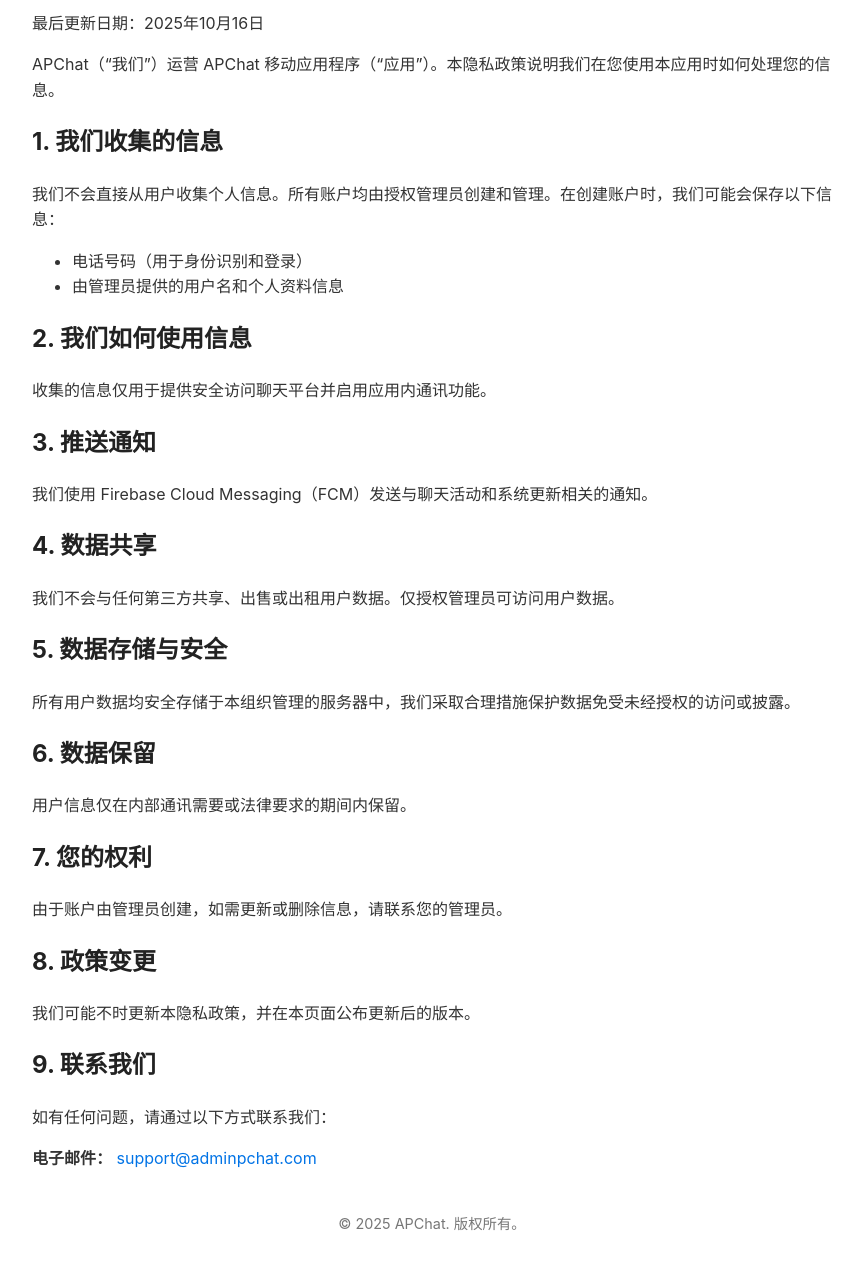
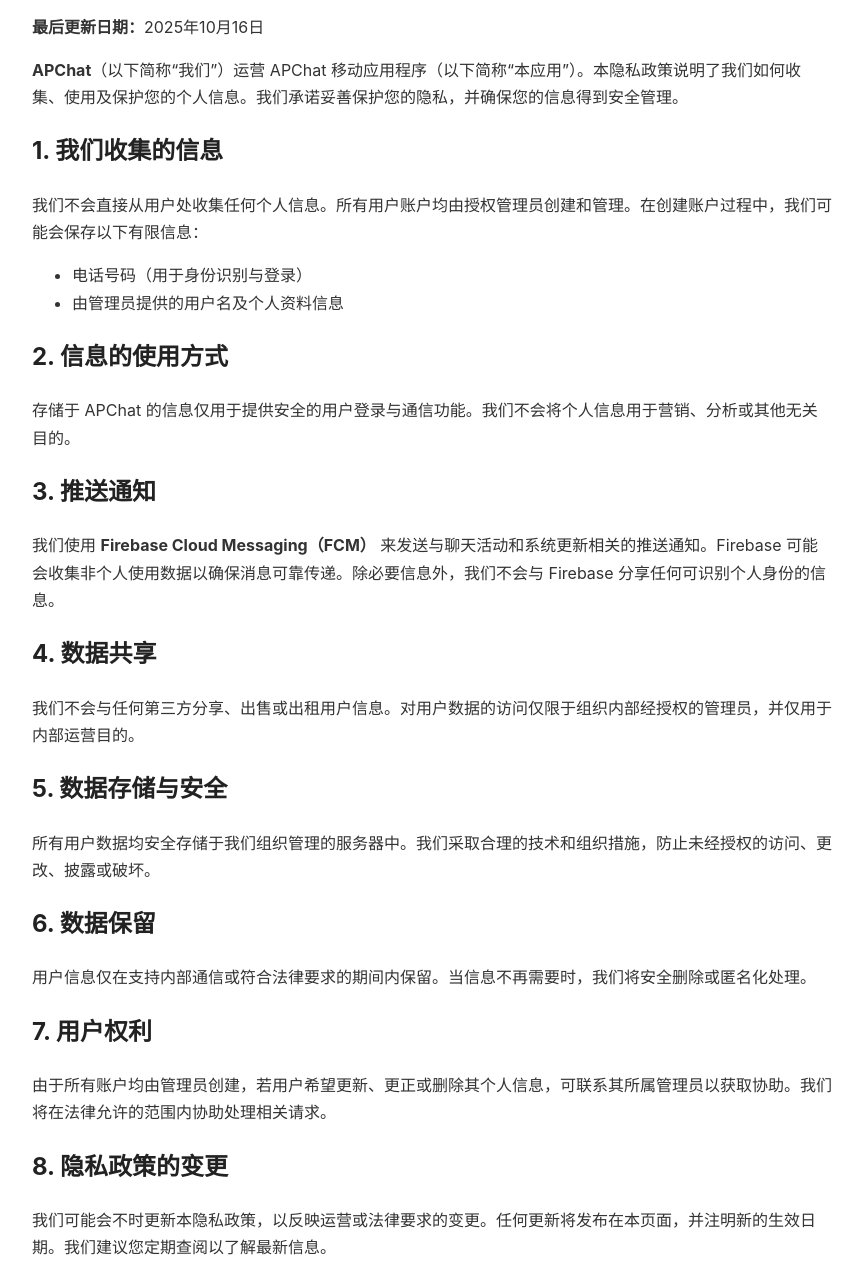
Before and after one commit to apchat-dev/apchat-privacy, a plain HTML site: page privacy-zh.html in a window 1280 px wide. Shown: the part 102-1381 px from the top of the page, without its empty margins (208-1071 px from the left). Drawn offline with Linux system fonts and the light colour scheme.

Commit message:
feat(App): Update privacy-zh.html

```diff
--- a/privacy-zh.html
+++ b/privacy-zh.html
@@ -5,51 +5,73 @@
   <meta name="viewport" content="width=device-width, initial-scale=1.0" />
   <title>隐私政策 - APChat</title>
   <style>
-    body { font-family: -apple-system, BlinkMacSystemFont, "Segoe UI", Roboto, sans-serif; line-height: 1.6; max-width: 800px; margin: 40px auto; padding: 0 20px; color: #333; }
-    h1, h2 { color: #222; }
-    footer { text-align: center; margin-top: 40px; font-size: 0.9rem; color: #777; }
-    a { color: #0073e6; text-decoration: none; }
-    a:hover { text-decoration: underline; }
+    body {
+      font-family: -apple-system, BlinkMacSystemFont, "Segoe UI", Roboto, sans-serif;
+      line-height: 1.7;
+      max-width: 800px;
+      margin: 40px auto;
+      padding: 0 20px;
+      color: #333;
+    }
+    h1, h2 {
+      color: #222;
+    }
+    footer {
+      text-align: center;
+      margin-top: 40px;
+      font-size: 0.9rem;
+      color: #777;
+    }
+    a {
+      color: #0073e6;
+      text-decoration: none;
+    }
+    a:hover {
+      text-decoration: underline;
+    }
   </style>
 </head>
 <body>
+
   <h1>隐私政策</h1>
-  <p>最后更新日期：2025年10月16日</p>
+  <p><strong>最后更新日期：</strong>2025年10月16日</p>
 
-  <p>APChat（“我们”）运营 APChat 移动应用程序（“应用”）。本隐私政策说明我们在您使用本应用时如何处理您的信息。</p>
+  <p><strong>APChat</strong>（以下简称“我们”）运营 APChat 移动应用程序（以下简称“本应用”）。本隐私政策说明了我们如何收集、使用及保护您的个人信息。我们承诺妥善保护您的隐私，并确保您的信息得到安全管理。</p>
 
   <h2>1. 我们收集的信息</h2>
-  <p>我们不会直接从用户收集个人信息。所有账户均由授权管理员创建和管理。在创建账户时，我们可能会保存以下信息：</p>
+  <p>我们不会直接从用户处收集任何个人信息。所有用户账户均由授权管理员创建和管理。在创建账户过程中，我们可能会保存以下有限信息：</p>
   <ul>
-    <li>电话号码（用于身份识别和登录）</li>
-    <li>由管理员提供的用户名和个人资料信息</li>
+    <li>电话号码（用于身份识别与登录）</li>
+    <li>由管理员提供的用户名及个人资料信息</li>
   </ul>
 
-  <h2>2. 我们如何使用信息</h2>
-  <p>收集的信息仅用于提供安全访问聊天平台并启用应用内通讯功能。</p>
+  <h2>2. 信息的使用方式</h2>
+  <p>存储于 APChat 的信息仅用于提供安全的用户登录与通信功能。我们不会将个人信息用于营销、分析或其他无关目的。</p>
 
   <h2>3. 推送通知</h2>
-  <p>我们使用 Firebase Cloud Messaging（FCM）发送与聊天活动和系统更新相关的通知。</p>
+  <p>我们使用 <strong>Firebase Cloud Messaging（FCM）</strong> 来发送与聊天活动和系统更新相关的推送通知。Firebase 可能会收集非个人使用数据以确保消息可靠传递。除必要信息外，我们不会与 Firebase 分享任何可识别个人身份的信息。</p>
 
   <h2>4. 数据共享</h2>
-  <p>我们不会与任何第三方共享、出售或出租用户数据。仅授权管理员可访问用户数据。</p>
+  <p>我们不会与任何第三方分享、出售或出租用户信息。对用户数据的访问仅限于组织内部经授权的管理员，并仅用于内部运营目的。</p>
 
   <h2>5. 数据存储与安全</h2>
-  <p>所有用户数据均安全存储于本组织管理的服务器中，我们采取合理措施保护数据免受未经授权的访问或披露。</p>
+  <p>所有用户数据均安全存储于我们组织管理的服务器中。我们采取合理的技术和组织措施，防止未经授权的访问、更改、披露或破坏。</p>
 
   <h2>6. 数据保留</h2>
-  <p>用户信息仅在内部通讯需要或法律要求的期间内保留。</p>
+  <p>用户信息仅在支持内部通信或符合法律要求的期间内保留。当信息不再需要时，我们将安全删除或匿名化处理。</p>
 
-  <h2>7. 您的权利</h2>
-  <p>由于账户由管理员创建，如需更新或删除信息，请联系您的管理员。</p>
+  <h2>7. 用户权利</h2>
+  <p>由于所有账户均由管理员创建，若用户希望更新、更正或删除其个人信息，可联系其所属管理员以获取协助。我们将在法律允许的范围内协助处理相关请求。</p>
 
-  <h2>8. 政策变更</h2>
-  <p>我们可能不时更新本隐私政策，并在本页面公布更新后的版本。</p>
+  <h2>8. 隐私政策的变更</h2>
+  <p>我们可能会不时更新本隐私政策，以反映运营或法律要求的变更。任何更新将发布在本页面，并注明新的生效日期。我们建议您定期查阅以了解最新信息。</p>
 
   <h2>9. 联系我们</h2>
-  <p>如有任何问题，请通过以下方式联系我们：</p>
-  <p><strong>电子邮件：</strong> <a href="mailto:support@adminpchat.com">support@adminpchat.com</a></p>
+  <p>如您对本隐私政策或我们的数据处理方式有任何疑问，请通过以下方式联系我们：</p>
+  <p><strong>邮箱：</strong> <a href="mailto:support@adminpchat.com">support@adminpchat.com</a></p>
 
-  <footer>© 2025 APChat. 版权所有。</footer>
+  <footer>
+    © 2025 APChat. 保留所有权利。
+  </footer>
 </body>
 </html>
```
